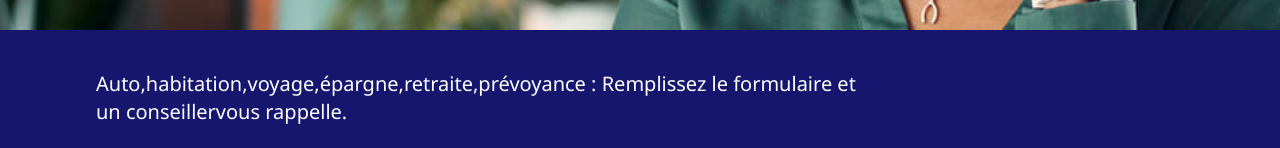
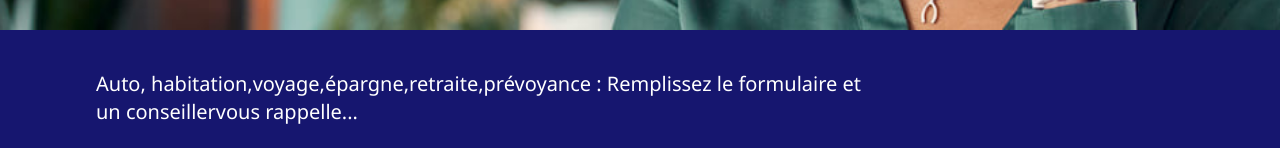
Before and after one commit to PhareseMB/Landing_page_NSIA, a Vue app: page / in a window 1280 px wide. Shown: the part 738-886 px from the top of the page. Built offline with nearby package versions, Linux system fonts and the light colour scheme.

Commit message:
correction de faute

```diff
--- a/src/components/CtaSection.vue
+++ b/src/components/CtaSection.vue
@@ -6,8 +6,8 @@
       <p class="text-white font-normal leading-relaxed
                  text-base md:text-lg lg:text-xl
                  max-w-xs md:max-w-2xl lg:max-w-3xl">
-        Auto,habitation,voyage,épargne,retraite,prévoyance&nbsp;:
-        Remplissez le formulaire et un conseillervous rappelle.
+        Auto, habitation,voyage,épargne,retraite,prévoyance&nbsp;:
+        Remplissez le formulaire et un conseillervous rappelle...
       </p>
 
       <!-- Flèche + Bouton décalés vers le centre -->
```
